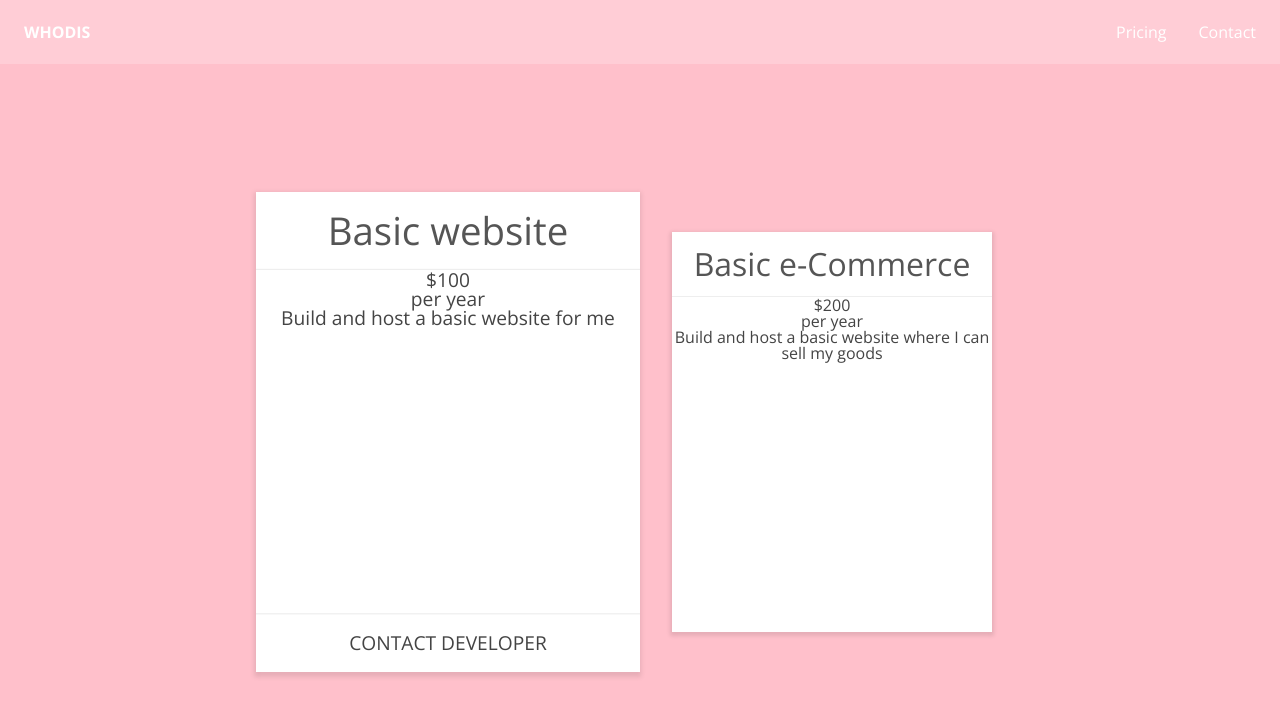
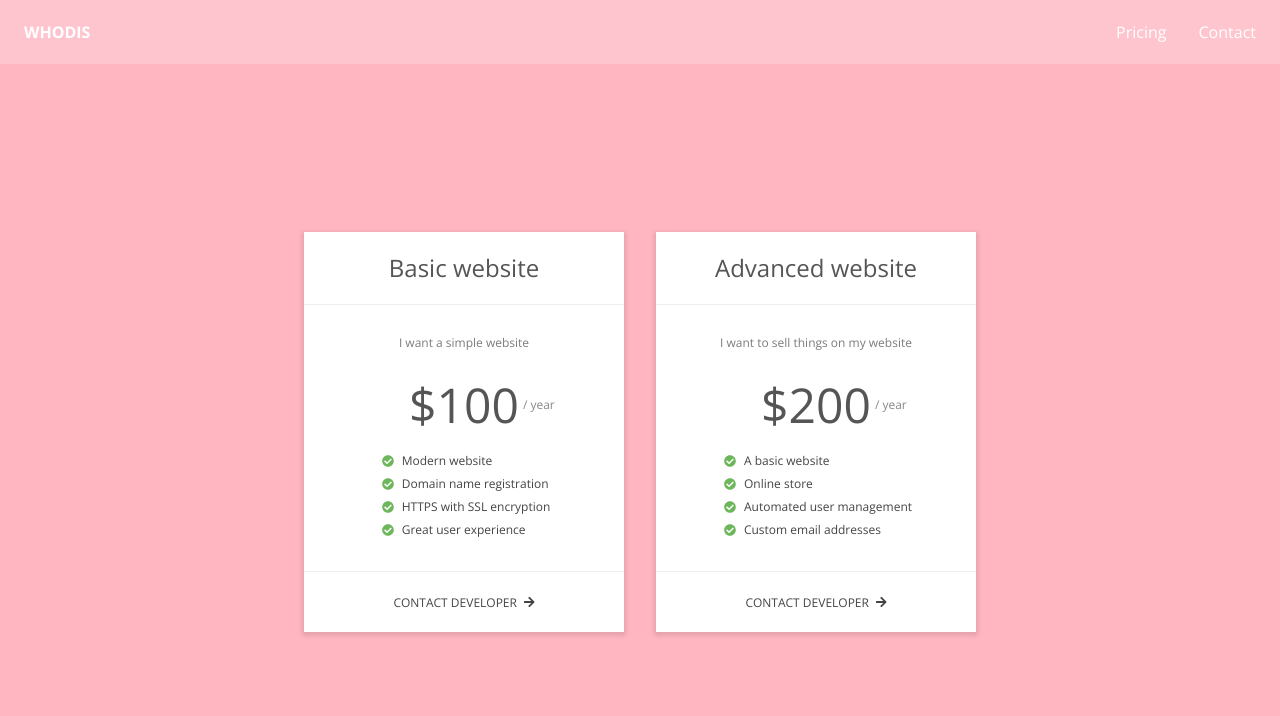
Before and after one commit to who-dis/homepage, a Gatsby site: page /pricing in a window 1280 px wide. Built offline with nearby package versions, Linux system fonts and the light colour scheme; Gatsby itself is replaced by a stand-in of ours.

Commit message:
LOOKS: Improve pricing design

```diff
--- a/src/layouts/index.js
+++ b/src/layouts/index.js
@@ -10,7 +10,7 @@ const Container = styled.div`
   align-items: center;
   color: white;
   min-height: 100vh;
-  background-color: pink;
+  background-color: rgba(255, 182, 193);
   font-family: 'Open Sans', sans-serif;
 `;
 
--- a/src/pages/pricing.js
+++ b/src/pages/pricing.js
@@ -1,62 +1,161 @@
 import React from 'react';
 import styled from 'styled-components';
+import { FontAwesomeIcon } from '@fortawesome/react-fontawesome';
+import { faArrowRight, faCheckCircle } from '@fortawesome/free-solid-svg-icons';
 
 const Container = styled.section`
   display: flex;
   align-items: center;
   justify-content: center;
   width: 100%;
+  @media (max-width: 812px) {
+    flex-direction: column;
+  }
 `;
 
-const Price = styled.div`
+const Option = styled.div`
   background-color: white;
   box-shadow: 0 2px 4px 2px rgba(0, 0, 0, 0.1);
   color #444;
-  /* padding: 1rem; */
-  height: 400px;
+  min-height: 400px;
   width: 320px;
-  margin: 2rem;
+  margin-left: 1rem;
+  margin-right: 1rem;
   transform: ${props => (props.suggested ? 'scale(1.2)' : '')};
   text-align: center;
   display: flex;
   flex-direction: column;
   h1 {
     color #555;
-    font-size: 2rem;
+    font-size: 1.5rem;
     border-bottom: 1px solid #eee;
-    padding: 1rem 0;
+    padding: 1.5rem 0;
+  }
+  @media (max-width: 812px) {
+    width: 80vw;
+    margin-top: 2rem;
+    &:last-child {
+      margin-bottom: 2rem;
+    }
   }
 `;
 
 const Info = styled.div`
   flex: 1;
+  display: flex;
+  flex-direction: column;
+  margin-bottom: 1rem;
+  p {
+    margin-top: 2rem;
+    font-size: 0.75rem;
+    opacity: 0.7;
+  }
+  ul {
+    margin: 0 auto;
+  }
+  li {
+    display: flex;
+    align-items: center;
+    line-height: 1.25;
+    span {
+      margin-left: 0.5rem;
+    }
+    margin: 0.5rem 2rem;
+    text-align: left;
+    font-size: 0.75rem;
+  }
 `;
 
 const CTA = styled.div`
   background-color: rgba(255, 255, 255, 0.8);
-  font-size: 1rem;
   border-top: 1px solid #eee;
-  padding: 1rem 0;
+  padding: 1.5rem 0;
+  font-size: 0.75rem;
+  &:hover {
+    cursor: pointer;
+    text-decoration: underline;
+  }
 `;
+
+const StyledFontAwesomeIcon = styled(FontAwesomeIcon)`
+  margin-left: 0.25rem;
+`;
+
+const Price = styled.div`
+  margin-top: 2rem;
+  margin-bottom: 1rem;
+  h2 {
+    position: relative;
+    font-weight: 400;
+    font-size: 3rem;
+    color: #555;
+    span {
+      position: absolute;
+      top: 50%;
+      transform: translateY(-50%);
+      margin-left: 4px;
+      font-size: 0.75rem;
+      opacity: 0.7;
+    }
+  }
+`;
+
+const options = [
+  {
+    title: 'Basic website',
+    subtitle: 'I want a simple website',
+    price: 100,
+    features: [
+      'Modern website',
+      'Domain name registration',
+      'HTTPS with SSL encryption',
+      'Great user experience',
+    ]
+  },
+  {
+    title: 'Advanced website',
+    subtitle: 'I want to sell things on my website',
+    price: 200,
+    features: [
+      'A basic website',
+      'Online store',
+      'Automated user management',
+      'Custom email addresses',
+    ]
+  }
+];
+
+const renderFeature = feature => (
+  <li>
+    <StyledFontAwesomeIcon color="#6DB65B" icon={faCheckCircle} />
+    <span>{feature}</span>
+  </li>
+);
+
+const renderOption = ({ title, subtitle, price, features }) => {
+  return (
+    <Option>
+      <h1>{title}</h1>
+      <Info>
+        <p>{subtitle}</p>
+        <Price>
+          <h2>${price} <span>/ year</span></h2>
+        </Price>
+        <ul>
+          {features.map(renderFeature)}
+        </ul>
+      </Info>
+      <CTA>
+        CONTACT DEVELOPER <StyledFontAwesomeIcon icon={faArrowRight} />
+      </CTA>
+    </Option>
+  )
+}
 
 const Pricing = () => {
   return (
     <Container>
-      <Price suggested>
-        <h1>Basic website</h1>
-        <Info>
-          <h2>$100</h2>
-          <p>per year</p>
-          <p>Build and host a basic website for me</p>
-        </Info>
-        <CTA>CONTACT DEVELOPER</CTA>
-      </Price>
-      <Price>
-        <h1>Basic e-Commerce</h1>
-        <h2>$200</h2>
-        <p>per year</p>
-        <p>Build and host a basic website where I can sell my goods</p>
-      </Price>
+      {options.map(renderOption)}
     </Container>
   );
 };
```
Also changed, not shown: src/pages/index.js (+9 -5 lines).
